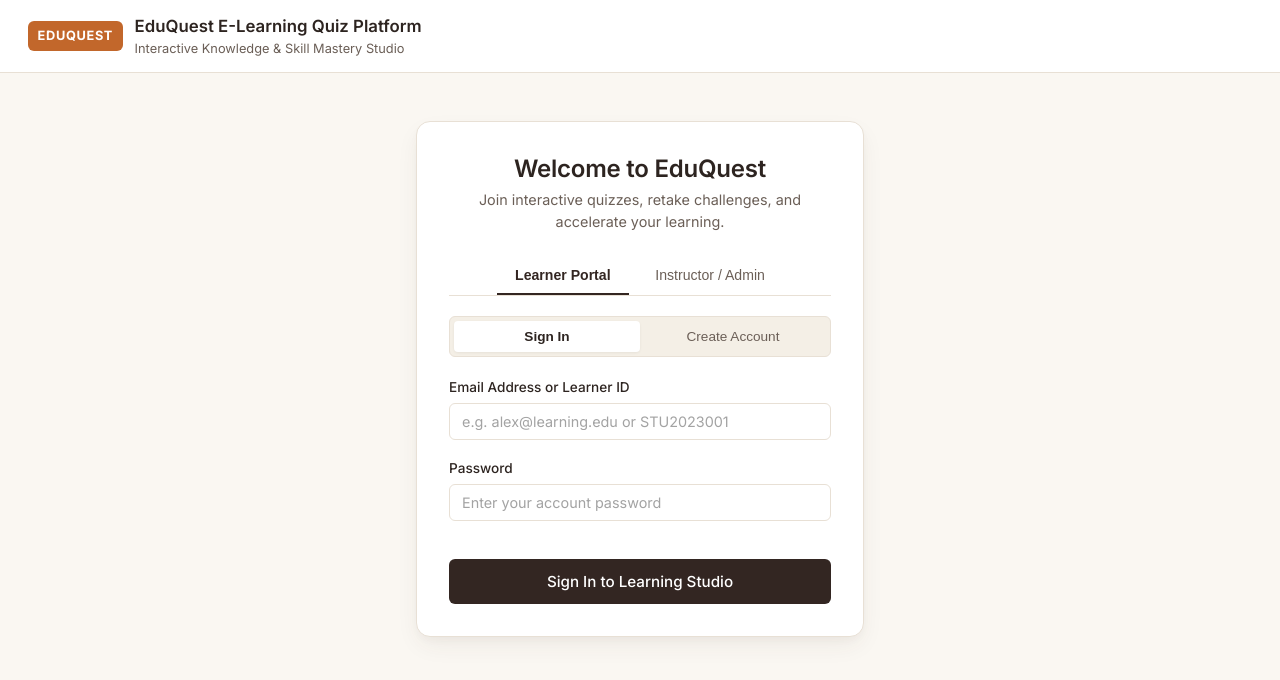
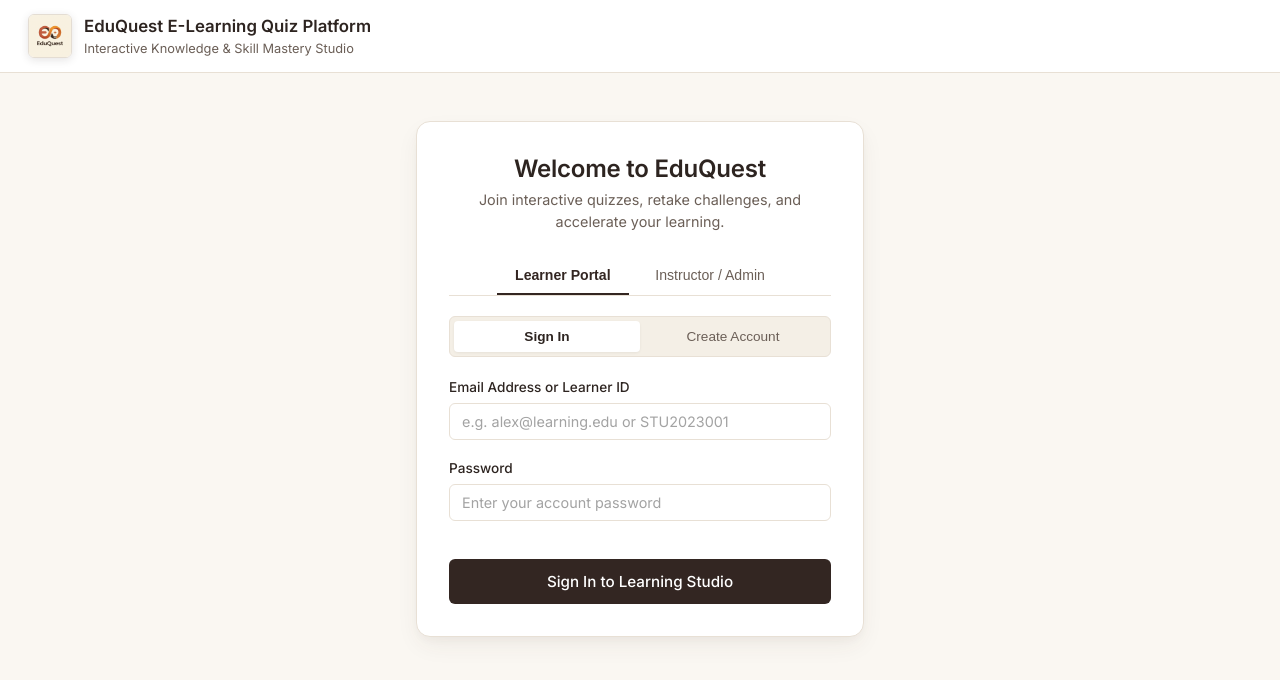
Before and after one commit to tharunkumar1920/webtech-quiz-project-, a website: page frontend/index.html in a window 1280 px wide. Drawn offline with Linux system fonts and the light colour scheme; no server answers.

Commit message:
feat(branding): integrate Concept 2 logo and favicon across platform

```diff
--- a/frontend/css/style.css
+++ b/frontend/css/style.css
@@ -116,6 +116,16 @@ a:hover {
   display: flex;
   align-items: center;
   gap: 0.75rem;
+}
+
+.portal-logo-img {
+  width: 44px;
+  height: 44px;
+  border-radius: var(--radius-sm);
+  object-fit: cover;
+  box-shadow: 0 2px 8px rgba(43, 35, 32, 0.12);
+  border: 1px solid rgba(224, 216, 204, 0.85);
+  flex-shrink: 0;
 }
 
 .portal-logo-badge {
--- a/frontend/index.html
+++ b/frontend/index.html
@@ -4,6 +4,7 @@
   <meta charset="UTF-8">
   <meta name="viewport" content="width=device-width, initial-scale=1.0">
   <title>EduQuest - E-Learning Quiz & Knowledge Studio</title>
+  <link rel="icon" type="image/jpeg" href="assets/favicon.jpg">
   <link rel="stylesheet" href="css/style.css">
   <link rel="preconnect" href="https://fonts.googleapis.com">
   <link rel="preconnect" href="https://fonts.gstatic.com" crossorigin>
@@ -12,7 +13,7 @@
 <body style="background-color: var(--bg-color);">
   <header class="app-header">
     <div class="portal-brand">
-      <span class="portal-logo-badge" style="background-color: var(--btn-accent);">EDUQUEST</span>
+      <img src="assets/logo.jpg" alt="EduQuest Brand Logo" class="portal-logo-img">
       <div>
         <div class="portal-title">EduQuest E-Learning Quiz Platform</div>
         <div class="portal-subtitle">Interactive Knowledge & Skill Mastery Studio</div>
```
Also changed, not shown: frontend/admin.html (+2 -1 lines), frontend/dashboard.html (+2 -1 lines), frontend/exam.html (+3 -2 lines), frontend/result.html (+2 -1 lines), frontend/assets/favicon.jpg (added), frontend/assets/logo.jpg (added), frontend/assets/logos/logo_concept_1_1795511666427.jpg (added), frontend/assets/logos/logo_concept_2_1795511670970.jpg (added), frontend/assets/logos/logo_concept_3_1795511671703.jpg (added), frontend/assets/logos/logo_concept_4_1795511671579.jpg (added).
